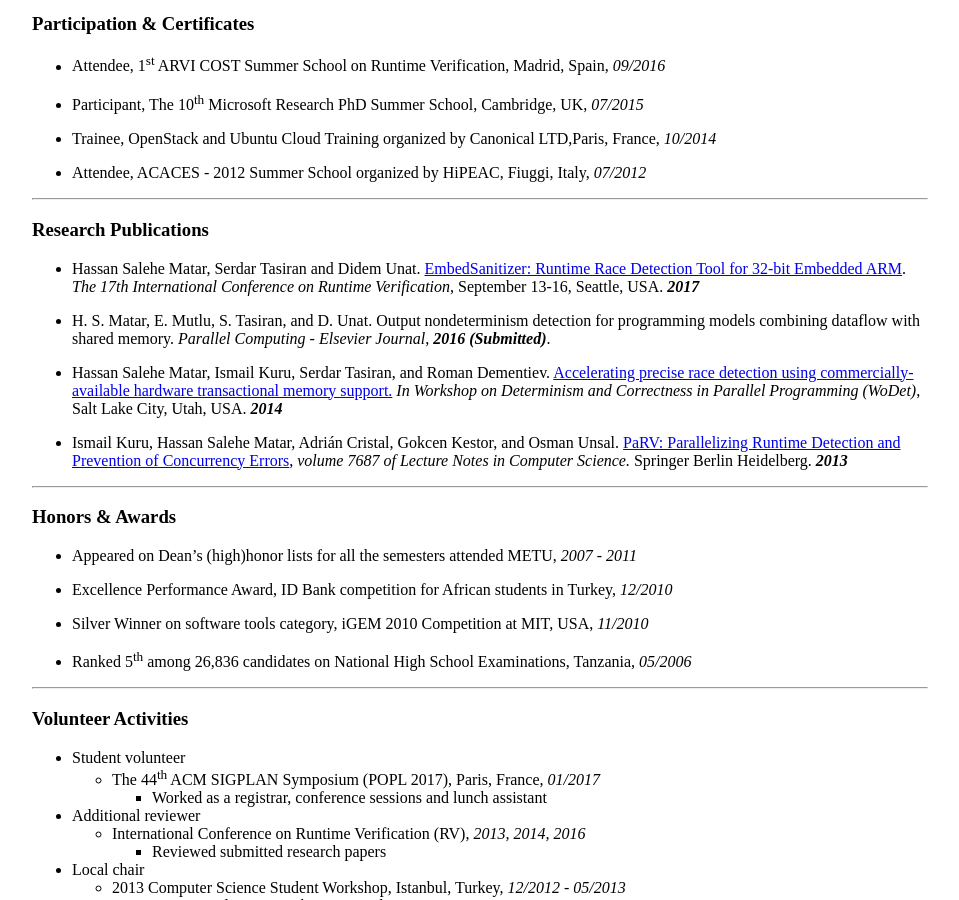
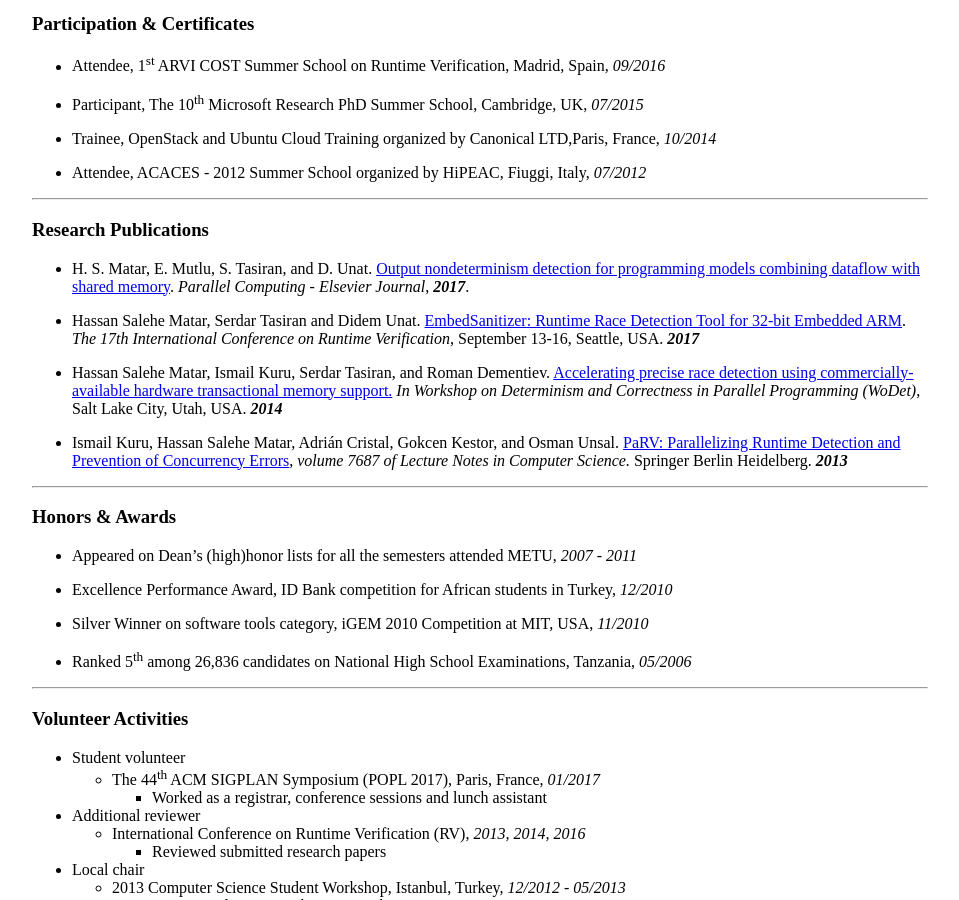
Before and after one commit to hassansalehe/hassansalehe.github.io, a Jekyll site: the page built from resume/index.md, in a window 1280 px wide and 900 px high, scrolled down 1663 px. Shown: the whole window, without its empty margins (160-1119 px from the left). Built offline with Jekyll 4.4.1, drawn with Linux system fonts in a browser that asks for light colours.

Commit message:
Update index.md

```diff
--- a/resume/index.md
+++ b/resume/index.md
@@ -111,9 +111,9 @@ students on use of Software Engineering principles.
 
 ---
 ### Research Publications
+* H. S. Matar, E. Mutlu, S. Tasiran, and D. Unat. [Output nondeterminism detection for programming models combining dataflow with shared memory](https://doi.org/10.1016/j.parco.2017.11.008). *Parallel Computing - Elsevier Journal*, **_2017_**.
+
 * Hassan Salehe Matar, Serdar Tasiran and Didem Unat. [EmbedSanitizer: Runtime Race Detection Tool for 32-bit Embedded ARM](https://goo.gl/uJJCyd). *The 17th International Conference on Runtime Verification*, September 13-16, Seattle, USA. **_2017_**
-
-* H. S. Matar, E. Mutlu, S. Tasiran, and D. Unat. Output nondeterminism detection for programming models combining dataflow with shared memory. *Parallel Computing - Elsevier Journal*, **_2016_** **_(Submitted)_**.
 
 * Hassan Salehe Matar, Ismail Kuru, Serdar Tasiran, and Roman Dementiev.
 [Accelerating precise race detection using commercially-available hardware transactional memory support.](https://goo.gl/tZ722o)
```
